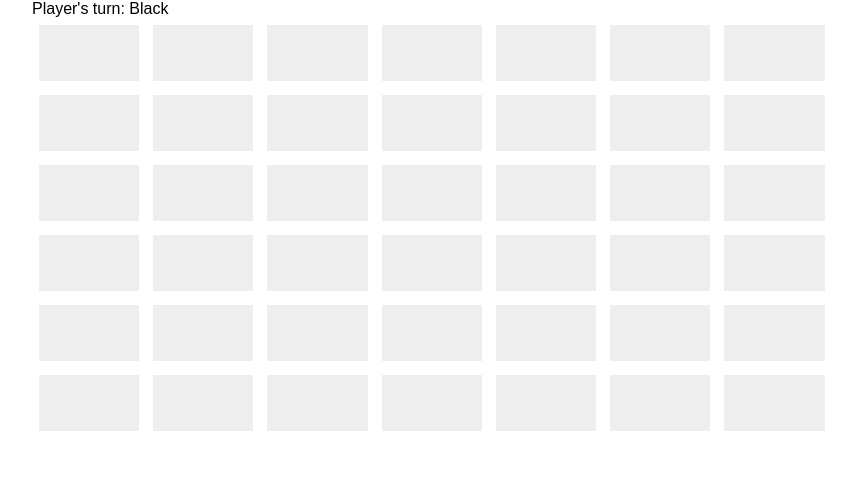
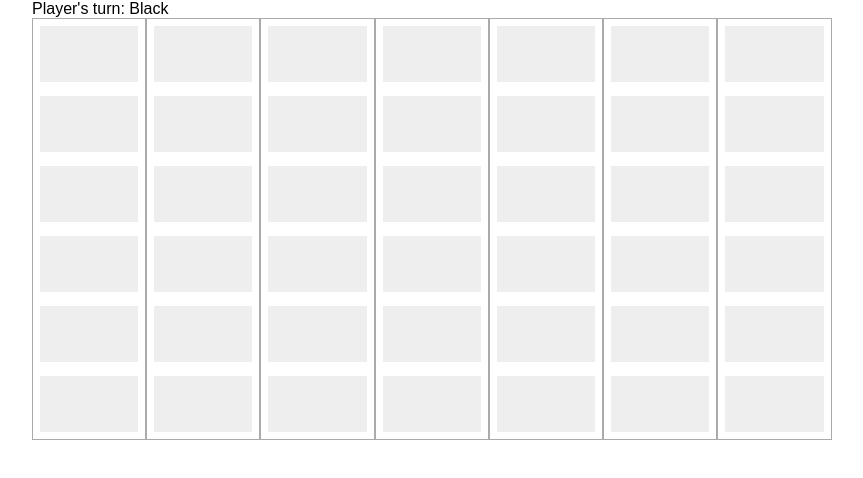
Before and after one commit to msolorio/171119-connect-four-react-redux, a React app: page / in a window 1280 px wide. Shown: the whole page, without its empty margins (208-1071 px from the left). Built offline with nearby package versions, Linux system fonts and the light colour scheme.

Commit message:
[wip] refactor to column model for game functionality

```diff
--- a/src/components/Board.js
+++ b/src/components/Board.js
@@ -1,6 +1,7 @@
 import React from 'react';
 import { connect } from 'react-redux';
 import PropTypes from 'prop-types';
+import BoardColumn from './BoardColumn';
 import Square from './Square';
 import { clickSquare } from '../actions';
 
@@ -11,21 +12,31 @@ export function Board(props) {
     props.dispatch(clickSquare(index));
   }
 
-  function generateSquares() {
-    return props.board.map((squareOccupier, index) => {
-      const onSquareClick = () => handleSquareClick(index);
-
+  function generateSquares(squares) {
+    console.log('squares:', squares);
+    return squares.map((squareVal, index) => {
       return (
-        <Square key={index}
-          squareOccupier={squareOccupier}
-          onSquareClick={onSquareClick} />
+        <Square squareOccupier={squareVal}
+          handleSquareClick={handleSquareClick} />
       );
     });
   }
 
+  function generateColumns() {
+    return props.board.map((column, index) => {
+      // console.log('column', index);
+      return (
+        <BoardColumn key={index}>
+          {generateSquares(column)}
+        </BoardColumn>
+      );
+    });
+    // console.log('props:', props);
+  }
+
   return (
     <div className="Board">
-      {generateSquares()}
+      {generateColumns()}
     </div>
   );
 }
@@ -33,8 +44,7 @@ export function Board(props) {
 Board.propTypes = {
   blackIsNext: PropTypes.bool.isRequired,
   board: PropTypes.arrayOf(
-    // PropTypes.arrayOf(PropTypes.string)
-    PropTypes.string
+    PropTypes.arrayOf(PropTypes.string)
   ).isRequired
 };
 
--- /dev/null
+++ b/src/components/BoardColumn.js
@@ -0,0 +1,10 @@
+import React from 'react';
+import PropTypes from 'prop-types';
+
+export default function BoardColumn(props) {
+  return (
+    <div className="BoardColumn">
+      {props.children}
+    </div>
+  );
+}
--- a/src/components/Message.js
+++ b/src/components/Message.js
@@ -24,8 +24,7 @@ export function Message(props) {
 
 Message.propTypes = {
   board: PropTypes.arrayOf(
-    // PropTypes.arrayOf(PropTypes.string)
-    PropTypes.string
+    PropTypes.arrayOf(PropTypes.string)
   ).isRequired,
   blackIsNext: PropTypes.bool.isRequired
 };
--- a/src/components/Square.js
+++ b/src/components/Square.js
@@ -1,4 +1,5 @@
 import React from 'react';
+import PropTypes from 'prop-types';
 
 export default function Square(props) {
   function getClassName() {
@@ -7,8 +8,13 @@ export default function Square(props) {
 
   return (
     <div className="SquareWrap"
-      onClick={props.onSquareClick}>
+      onClick={props.handleSquareClick}>
       <div className={`Square ${getClassName()}`} />
     </div>
   );
 }
+
+Square.propTypes = {
+  squareOccupier: PropTypes.string.isRequired,
+  handleSquareClick: PropTypes.func.isRequired
+};
--- a/src/index.css
+++ b/src/index.css
@@ -17,15 +17,21 @@ body {
   border-left: 3px solid #555;*/
 }
 
+.BoardColumn {
+  width: 14.28%;
+  border: 1px solid #aaa; /* will remove */
+  box-sizing: border-box;
+}
+
 .SquareWrap {
   box-sizing: border-box;
-  width: 14.28%;
+  width: 100%;
   height: 70px;
-  cursor: pointer;
+  /*cursor: pointer;*/
   padding: 7px;
-  display: flex;
-  justify-content: center;
-  align-items: center;
+  /*display: flex;*/
+  /*justify-content: center;*/
+  /*align-items: center;*/
   /*transition: all 80ms ease;*/
 }
 
@@ -45,9 +51,9 @@ body {
 }
 
 .Square-black {
-  background: #444433;
+  /*background: #444433;*/
 }
 
 .Square-red {
-  background: #ff7755;
+  /*background: #ff7755;*/
 }
--- a/src/reducer/index.js
+++ b/src/reducer/index.js
@@ -2,7 +2,7 @@ import * as actions from '../actions';
 
 const initialState = {
   blackIsNext: true,
-  board: Array(42).fill('')
+  board: Array(7).fill(Array(6).fill(''))
 };
 
 export default function gameReducer(state=initialState, action) {
@@ -10,17 +10,19 @@ export default function gameReducer(state=initialState, action) {
   switch(action.type) {
     case actions.CLICK_SQUARE:
 
-      const boardClone = state.board.slice(0);
-
-      // check if square is occupied do not update state
-      if (boardClone[action.index]) return state;
-
-      boardClone[action.index] = state.blackIsNext ? 'black' : 'red';
-
-      return Object.assign({}, state, {
-        board: boardClone,
-        blackIsNext: !state.blackIsNext
-      });
+      // const boardClone = state.board.slice(0);
+      //
+      // // check if square is occupied do not update state
+      // if (boardClone[action.index]) return state;
+      //
+      // boardClone[action.index] = state.blackIsNext ? 'black' : 'red';
+      //
+      // return Object.assign({}, state, {
+      //   board: boardClone,
+      //   blackIsNext: !state.blackIsNext
+      // });
+      console.log('in CLICK_SQUARE in reducer');
+      return state;
 
     default:
       return state;
```
